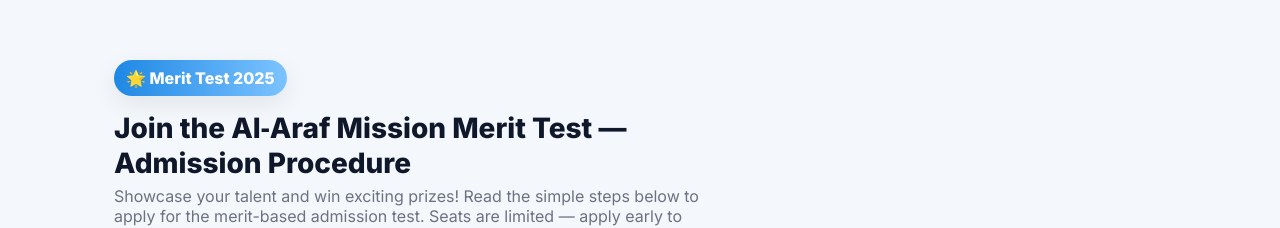
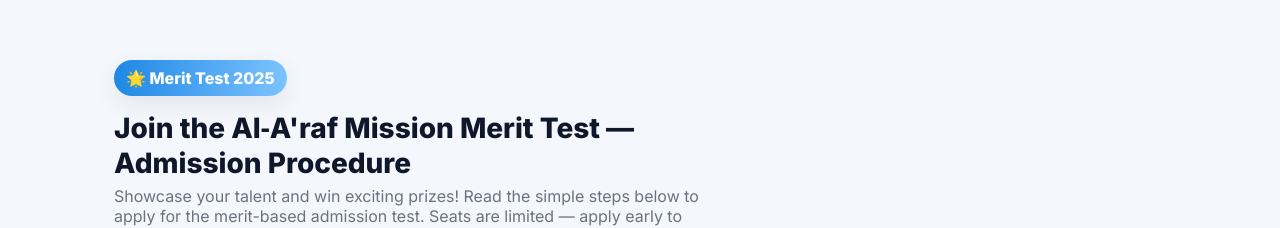
Before and after one commit to Ali080602/aammeritcumadmission, a plain HTML site: page index.html in a window 1280 px wide. Shown: the top 228 px of the page. Drawn offline with Linux system fonts and the light colour scheme.

Commit message:
index.html

```diff
--- a/index.html
+++ b/index.html
@@ -72,7 +72,7 @@
     <div class="hero">
       <div>
         <div class="badge">🌟 Merit Test 2025</div>
-        <h1>Join the Al‑Araf Mission Merit Test — Admission Procedure</h1>
+        <h1>Join the Al‑A'raf Mission Merit Test — Admission Procedure</h1>
         <p class="lead">Showcase your talent and win exciting prizes! Read the simple steps below to apply for the merit-based admission test. Seats are limited — apply early to reserve your slot.</p>
 
         <div class="card">
```
